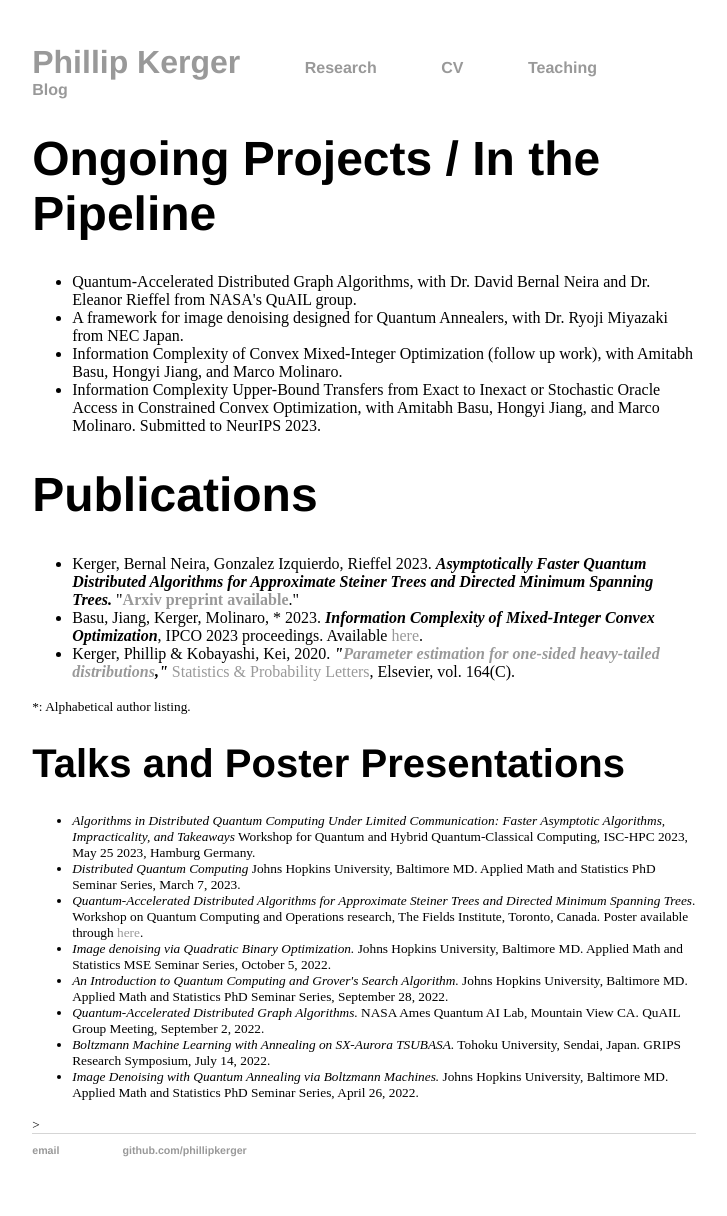
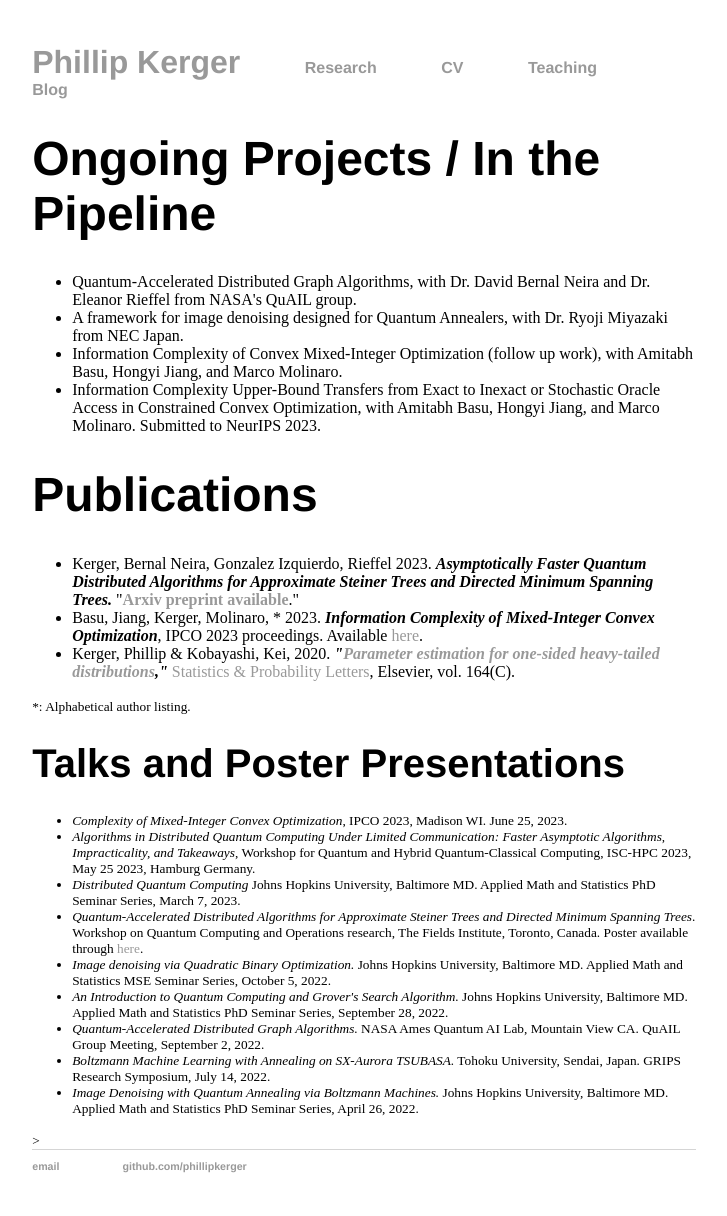
Before and after one commit to PhillipKerger/phillipkerger.github.io, a Jekyll site: the page built from research/index.html, in a window 1280 px wide. Shown: the whole page, without its empty margins (276-1003 px from the left). Built offline with Jekyll 4.4.1, drawn with Linux system fonts in a browser that asks for light colours.

Commit message:
Update index.html
added IPCO talk

```diff
--- a/research/index.html
+++ b/research/index.html
@@ -26,8 +26,8 @@ title: Phillip Kerger
 
 	<h1>Talks and Poster Presentations</h1>
 	<ul>
-
-		<li><i>Algorithms in Distributed Quantum Computing Under Limited Communication: Faster Asymptotic Algorithms, Impracticality, and Takeaways</i> Workshop for Quantum and Hybrid Quantum-Classical Computing, ISC-HPC 2023, May 25 2023, Hamburg Germany.
+		<li><i>Complexity of Mixed-Integer Convex Optimization</i>, IPCO 2023, Madison WI. June 25, 2023.
+		<li><i>Algorithms in Distributed Quantum Computing Under Limited Communication: Faster Asymptotic Algorithms, Impracticality, and Takeaways</i>, Workshop for Quantum and Hybrid Quantum-Classical Computing, ISC-HPC 2023, May 25 2023, Hamburg Germany.
 		<li><i>Distributed Quantum Computing</i> Johns Hopkins University, Baltimore MD. Applied Math and Statistics PhD Seminar Series, March 7, 2023.
 		<li> <i>Quantum-Accelerated Distributed Algorithms for Approximate Steiner Trees and Directed Minimum Spanning Trees</i>. Workshop on Quantum Computing and Operations research,
 			The Fields Institute, Toronto, Canada. Poster available through <a href="https://sites.google.com/view/qcor22/home">here</a>.
```
